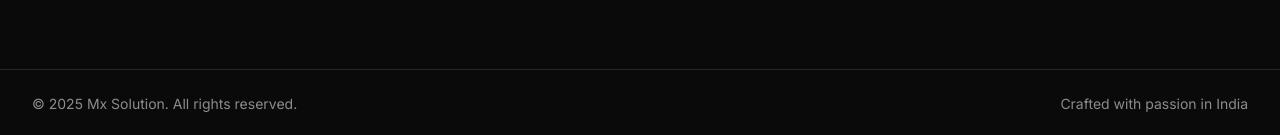
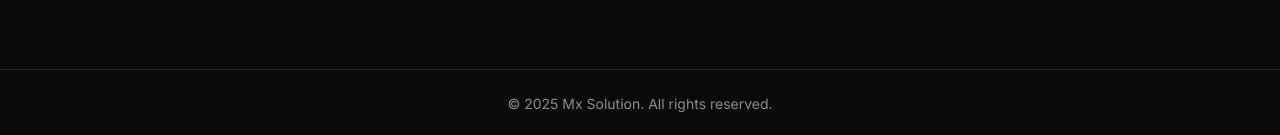
Before and after one commit to mustafalanewala/mxsolution, a Next.js app: page / in a window 1280 px wide. Shown: the part 8359-8494 px from the top of the page. Built offline with nearby package versions, Linux system fonts and the light colour scheme.

Commit message:
refactor: simplify footer layout and remove redundant text

```diff
--- a/src/components/Footer.tsx
+++ b/src/components/Footer.tsx
@@ -103,12 +103,9 @@ export function Footer() {
 
       {/* Bottom Bar */}
       <div className="border-t border-border">
-        <div className="container-wide px-5 md:px-8 py-6 flex flex-col md:flex-row items-center justify-between gap-4">
-          <p className="text-sm text-muted-foreground">
+        <div className="container-wide px-5 md:px-8 py-6 flex justify-center">
+          <p className="text-sm text-muted-foreground text-center">
             © {new Date().getFullYear()} Mx Solution. All rights reserved.
-          </p>
-          <p className="text-sm text-muted-foreground">
-            Crafted with passion in India
           </p>
         </div>
       </div>
```
